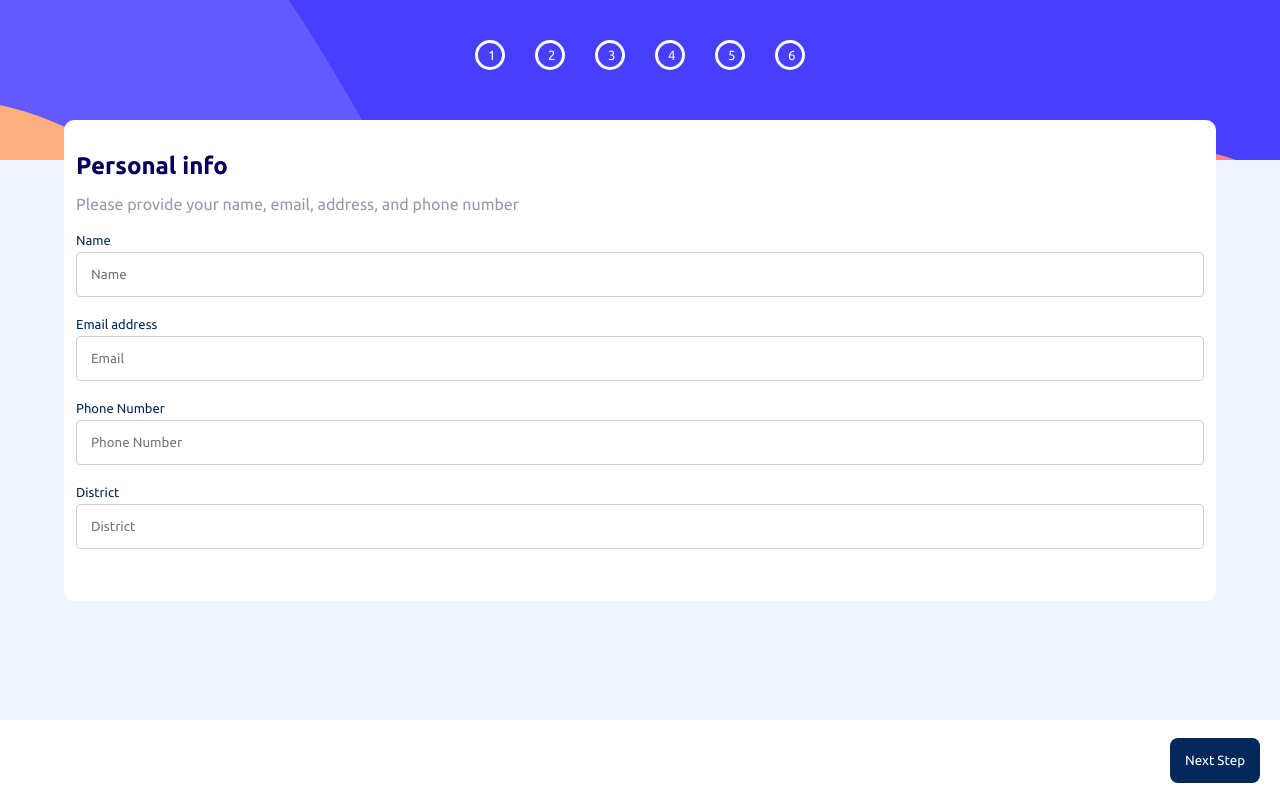
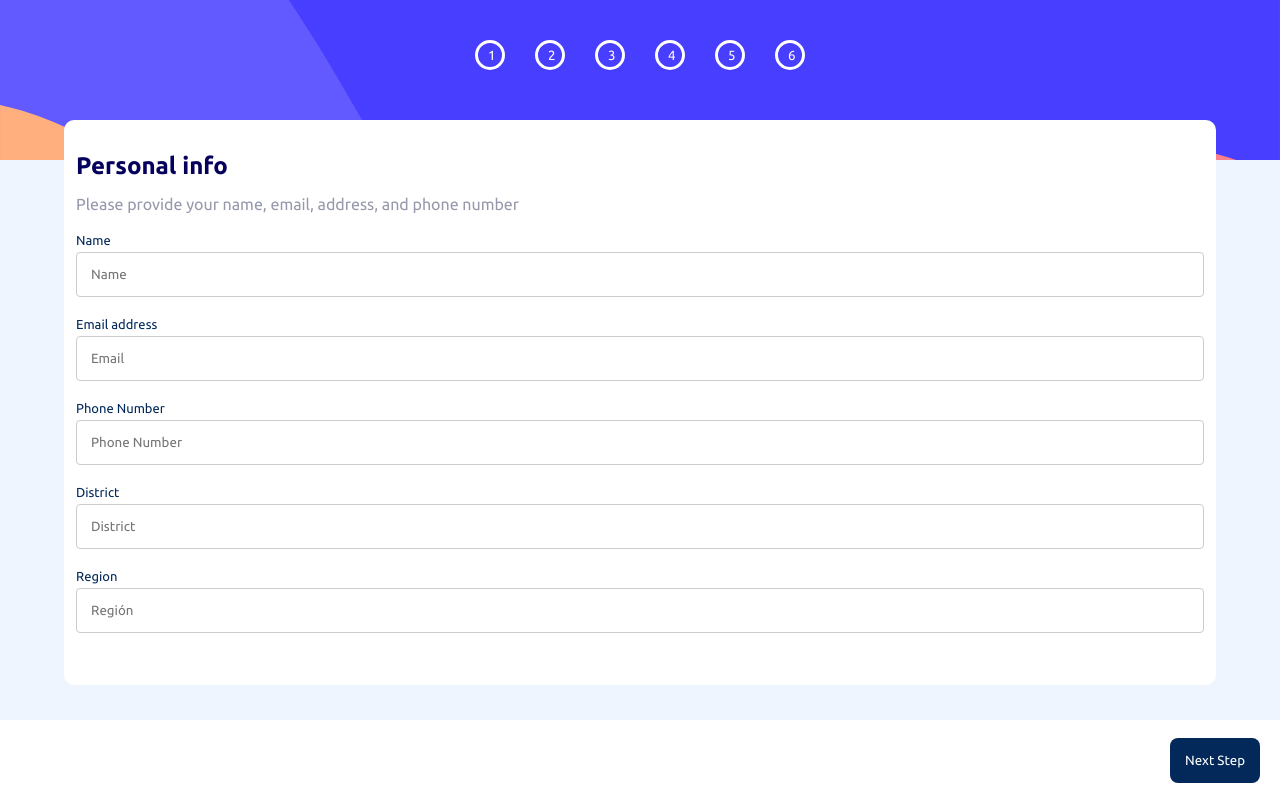
Before and after one commit to CarlosIbarraSanchez11/code-18-frontend, a plain HTML site: page semana-3/challenges/multi-step-formV2/index.html in a window 1280 px wide. Drawn offline with Linux system fonts and the light colour scheme.

Commit message:
Add Region

```diff
--- a/semana-3/challenges/multi-step-formV2/index.html
+++ b/semana-3/challenges/multi-step-formV2/index.html
@@ -43,6 +43,10 @@
                                 <label for="district">District</label>
                                 <input id="district" type="text" placeholder="District">
                             </div>
+                            <div>
+                                <label for="region">Region</label>
+                                <input id="region" type="text" placeholder="Región">
+                            </div>
                         </div>
                     </div>
                 </section>
```
